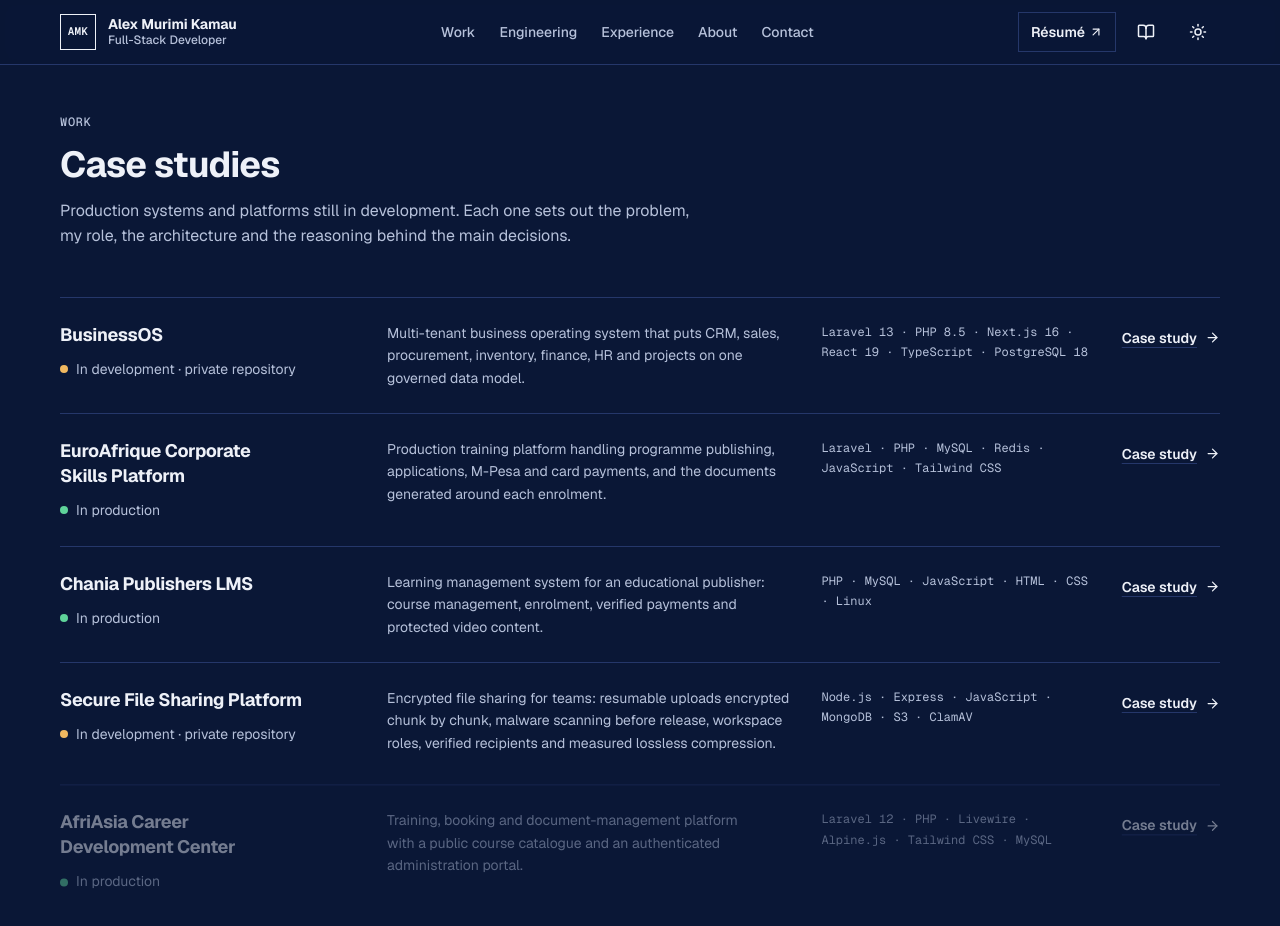
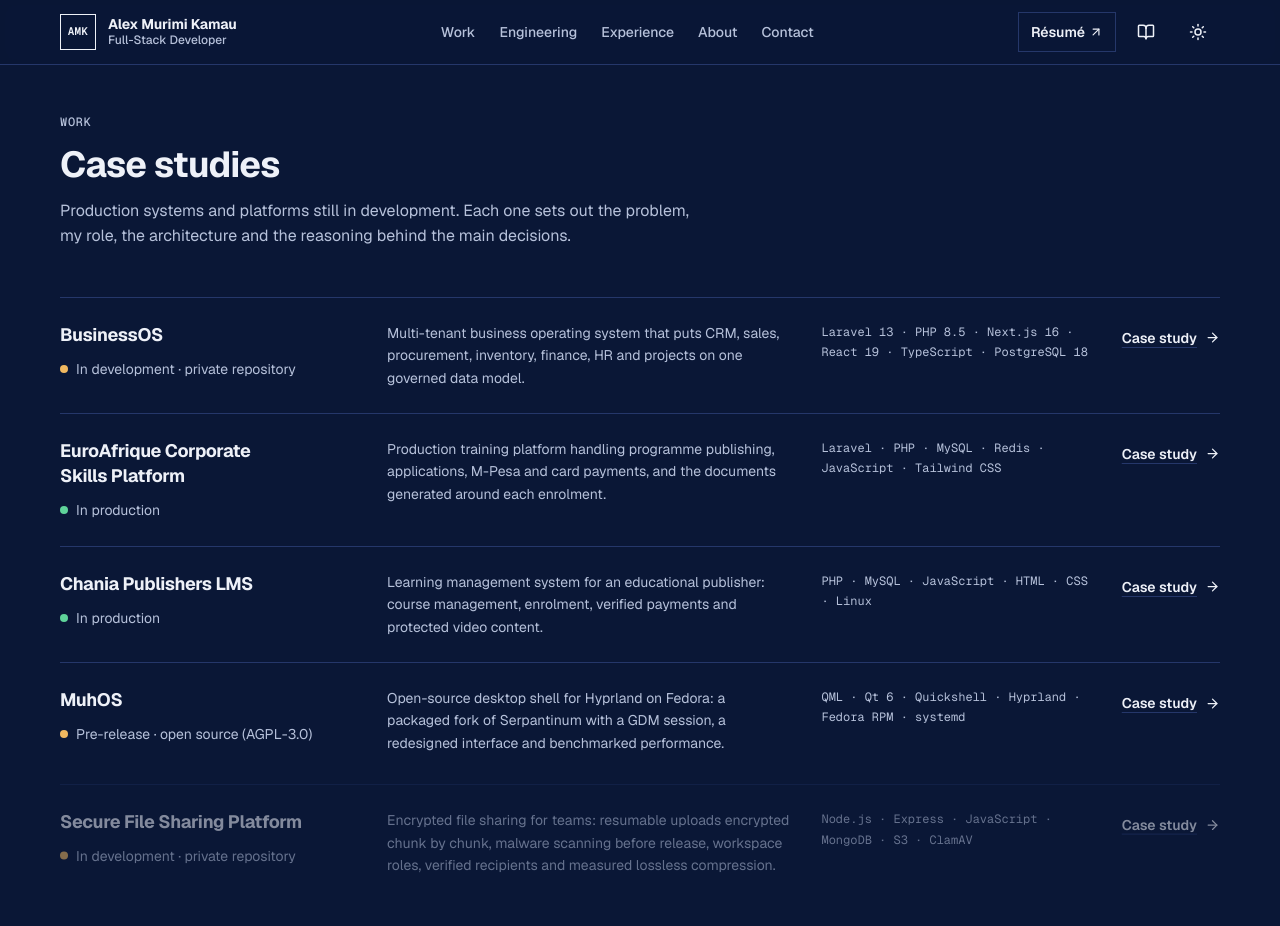
Before and after one commit to Alex-Muhscience/portfolio, a Next.js app: page /work in a window 1280 px wide. Shown: the top 926 px of the page. Built offline with nearby package versions, Linux system fonts and the light colour scheme.

Commit message:
Add MuhOS as a featured case study (#9)
Open-source Fedora fork of the Serpantinum desktop shell for Hyprland:
packaging and session integration, a redesigned QML interface, asset
licensing and VM benchmarks.

```diff
--- a/src/data/projects.ts
+++ b/src/data/projects.ts
@@ -470,6 +470,140 @@ export const projects: Project[] = [
     accessNote: "The source repository is private.",
   },
   {
+    slug: "muhos",
+    title: "MuhOS",
+    summary:
+      "Open-source desktop shell for Hyprland on Fedora: a packaged fork of Serpantinum with a GDM session, a redesigned interface and benchmarked performance.",
+    status: "in-development",
+    statusLabel: "Pre-release · open source (AGPL-3.0)",
+    period: "2026 – present",
+    role: "Fork maintainer: packaging, interface design and QML development",
+    featured: true,
+    problem:
+      "Serpantinum is a capable Quickshell desktop shell for Hyprland, but it installs through a curl-to-bash script that takes over the system's configuration, it bundled fonts that cannot be redistributed, and it depends on versions of Quickshell, Matugen and Hyprland that Fedora does not ship. There was no clean, reversible way to run it on Fedora, and no evidence for how much it cost to run.",
+    built:
+      "Fedora packaging for the shell and its toolkit, a login session and systemd integration that leave the rest of the system alone, a licence inventory for every bundled asset, a virtual-machine test and benchmark harness, and a redesigned menu bar and control centre in QML. It is public on GitHub with ready-to-install pre-release RPMs.",
+    stack: [
+      "QML",
+      "Qt 6",
+      "Quickshell",
+      "Hyprland",
+      "Fedora RPM",
+      "systemd",
+      "GDM",
+      "Bash",
+      "Python",
+      "Podman",
+      "QEMU/KVM",
+      "GitHub Actions",
+    ],
+    system: [
+      {
+        layer: "Login",
+        nodes: [
+          { name: "GDM", detail: "\"MuhOS (Hyprland)\" session entry" },
+          { name: "muhos-session", detail: "Creates per-user config only if missing" },
+        ],
+      },
+      {
+        layer: "Session",
+        nodes: [
+          { name: "Hyprland", detail: "Packaged defaults plus the user's own user.lua" },
+          { name: "systemd user units", detail: "Shell bound to the session, restarted on crash" },
+        ],
+      },
+      {
+        layer: "Shell",
+        nodes: [
+          { name: "MuhOS interface", detail: "Menu bar, clock island, control centre (QML)" },
+          { name: "Serpantinum components", detail: "Launcher, dock, notifications, lock screen" },
+        ],
+      },
+      {
+        layer: "System services",
+        nodes: [
+          { name: "NetworkManager, BlueZ, UPower", detail: "Through Quickshell's service bindings" },
+          { name: "PipeWire", detail: "Volume, media and visualizer" },
+          { name: "Matugen", detail: "Colour themes from the wallpaper" },
+        ],
+      },
+      {
+        layer: "Delivery",
+        nodes: [
+          { name: "GitHub Releases", detail: "Binary and source RPMs with checksums" },
+          { name: "CI", detail: "Build, install tests, asset licences, lint baseline" },
+        ],
+      },
+    ],
+    engineering: [
+      {
+        area: "Packaging and system integration",
+        points: [
+          "Installed as RPMs instead of a script: nothing is written to /usr/local, no services are enabled permanently, GDM stays the login manager, and removing the package leaves the system as it was.",
+          "Quickshell 0.3.2 and Matugen 4.2 are packaged by the project because Fedora 44 ships older versions; Matugen's Rust dependencies are vendored so it builds offline.",
+          "The user's Hyprland configuration is a small stub that loads the packaged defaults and then the user's own file, so package updates improve the defaults without overwriting anyone's changes.",
+          "The shell runs as a systemd user service bound to the graphical session and is restarted if it crashes.",
+        ],
+      },
+      {
+        area: "Licensing and provenance",
+        points: [
+          "Every bundled font, sound and image is inventoried with its source and licence; the build fails if any asset is not cleared for redistribution.",
+          "Fonts that could not be redistributed were removed, and the public history starts from a clean import so they are not reachable in it.",
+          "Upstream is tracked on a vendor branch; every commit is labelled as general, Fedora-specific, branding or fork maintenance, and the AGPL change notice is generated from those labels.",
+        ],
+      },
+      {
+        area: "Interface",
+        points: [
+          "A menu bar and control centre rebuilt in QML: GNOME's layout and pill toggles, a transparent macOS-style bar, glass panels blurred by the compositor, and Adwaita icons.",
+          "The bar's text colour follows the brightness of the wallpaper under it, measured once per wallpaper change for each screen.",
+          "Popups open through an in-process call instead of a shell script that started a second Quickshell process for every click, which took 0.12–0.29 s in the test VM.",
+          "Design directions were compared as interactive mock-ups before any QML was written.",
+        ],
+      },
+      {
+        area: "Testing and measurement",
+        points: [
+          "A harness builds Fedora 44 virtual machines with the package installed, logs in through GDM and checks the session: Hyprland running, the shell active under systemd, no restarts, no changes to existing configuration.",
+          "Benchmarks run 5 times per scenario on a fresh disk overlay, with a warm-up and a measured window, and report medians with ranges.",
+          "GitHub Actions builds the RPM, runs 42 install tests, checks asset licences and fails if shellcheck or qmllint findings grow.",
+        ],
+      },
+    ],
+    decisions: [
+      {
+        decision: "Fork and package rather than rewrite",
+        rationale:
+          "Serpantinum already does most of what a desktop needs. Keeping its components, rebuilding only the parts the design required, and labelling every change keeps the fork maintainable and lets fixes flow back upstream.",
+      },
+      {
+        decision: "A login session instead of an install script",
+        rationale:
+          "Choosing \"MuhOS (Hyprland)\" at login, with the package owning only its own files, makes the desktop something you can try and remove without risk to the rest of the system.",
+      },
+      {
+        decision: "No performance claim without a benchmark",
+        rationale:
+          "Every number in the project's documentation comes from the VM protocol, including the bad ones: a growth in Hyprland's memory found that way is published as a known issue rather than left out.",
+      },
+    ],
+    outcomes: [
+      "Public on GitHub, with two pre-releases; the second ships ready-to-install RPMs alongside the source RPMs.",
+      "A full GDM login session works in Fedora 44 virtual machines; real hardware is not yet validated.",
+      "Measured in a VM: idle shell CPU fell from 0.62% to 0.07% of a core, and the first-run screen from 130% to 0.5%. Hyprland's memory grew by about 28 MiB, which is being investigated.",
+    ],
+    highlights: [
+      { value: "~9×", label: "less idle shell CPU, measured in a VM" },
+      { value: "42", label: "install tests run in CI on every push" },
+      { value: "RPM", label: "GDM session and systemd units, no install script" },
+    ],
+    links: [
+      { label: "Repository", href: "https://github.com/Alex-Muhscience/MuhOS", kind: "repository" },
+      { label: "Releases", href: "https://github.com/Alex-Muhscience/MuhOS/releases", kind: "live" },
+    ],
+  },
+  {
     slug: "secure-file-sharing",
     title: "Secure File Sharing Platform",
     summary:
```
